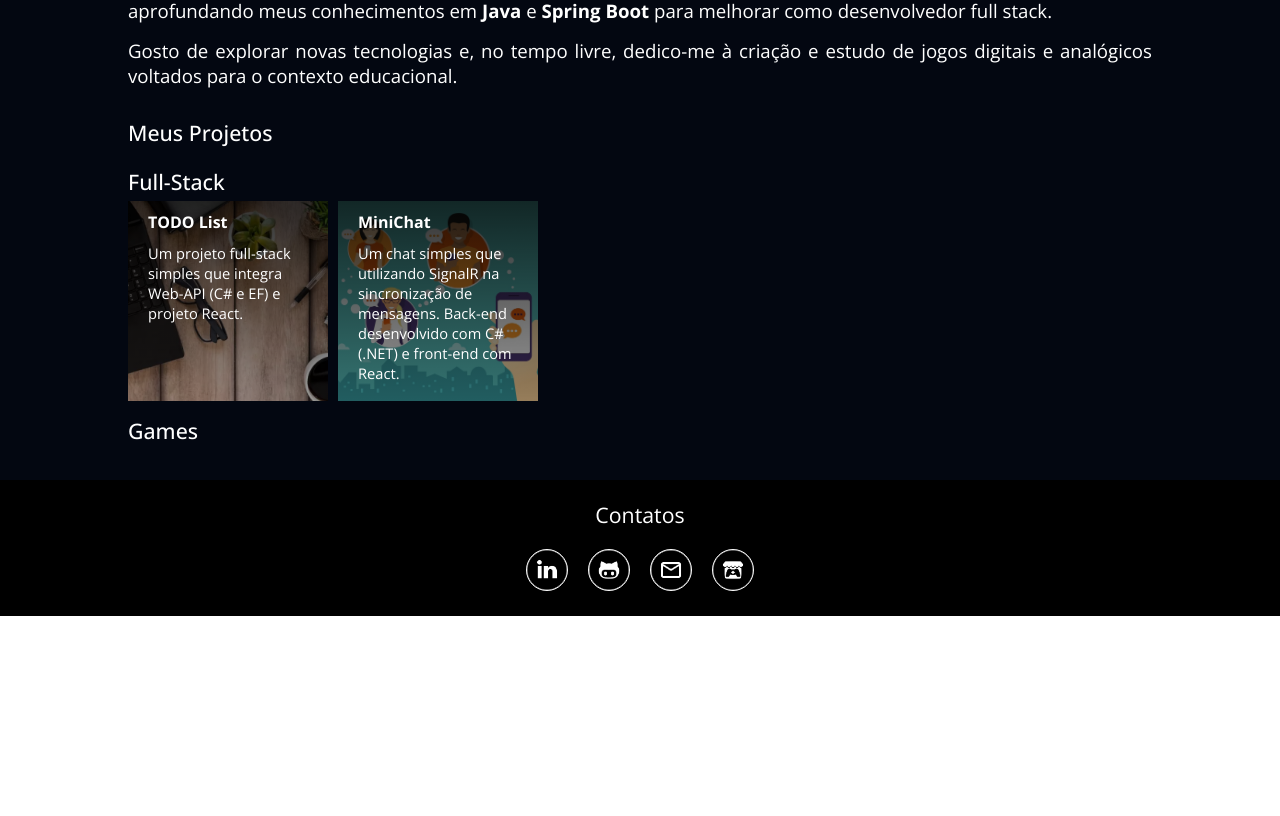
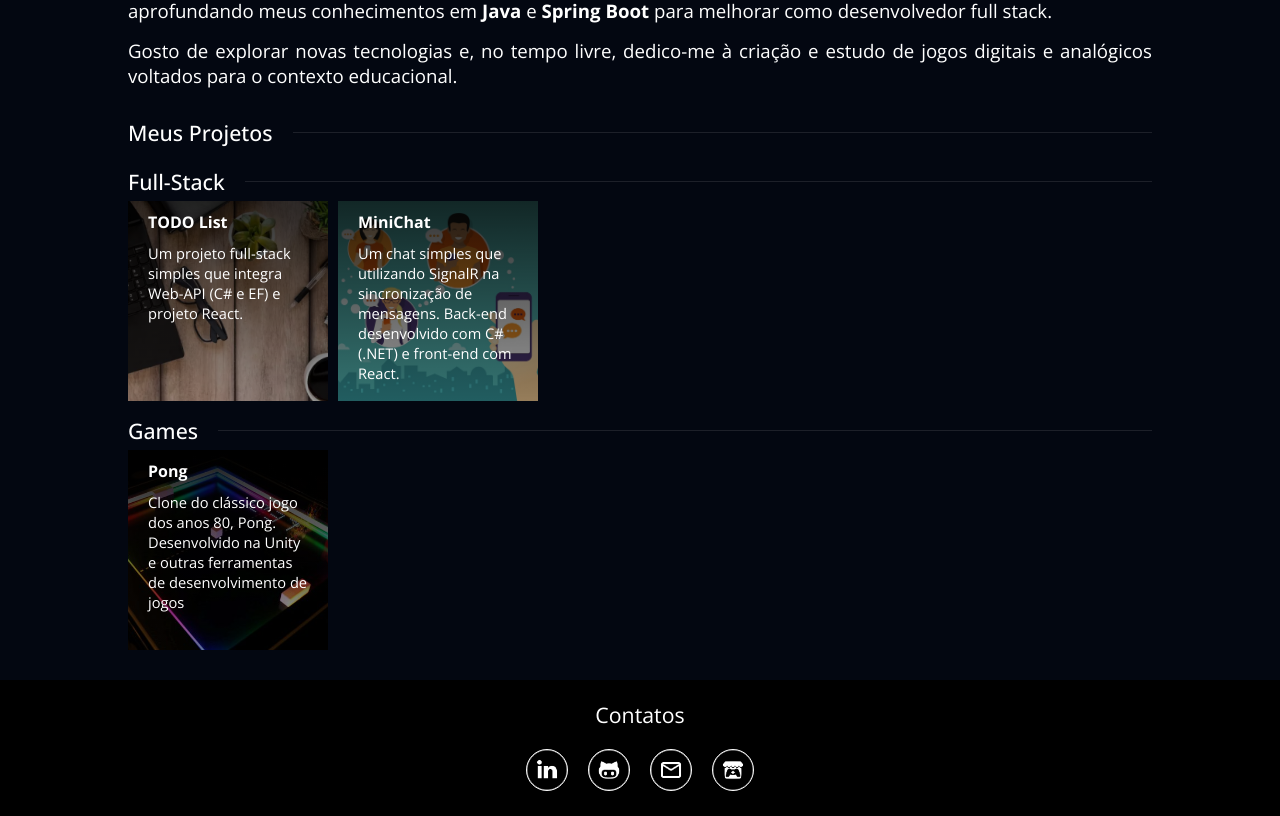
Before and after one commit to wesleysotnas64/meu-portfolio-dev, a React (Vite) app: page / in a window 1280 px wide. Shown: the part 682-1498 px from the top of the page. Before the commit the page ends 1298 px from the top, so only its background shows below. Built offline with nearby package versions, Linux system fonts and the light colour scheme.

Commit message:
feat: Add a gridGames to attach Games;

```diff
--- /dev/null
+++ b/src/components/projectGridGames/ProjectGridGames.jsx
@@ -0,0 +1,19 @@
+import ProjectCard from "../projectCard/ProjectCard";
+import { GridContainer } from "./ProjectGridGames.style";
+import pongImage from "../../assets/img/pong.jpg";
+
+function ProjectGridGames() {
+    return (
+        <GridContainer>
+            <ProjectCard
+                title="Pong"
+                description="Clone do clássico jogo dos anos 80, Pong. Desenvolvido na Unity e outras ferramentas de desenvolvimento de jogos"
+                backgroundImage={pongImage}
+                projectLink="https://wesleysotnas64.itch.io/pong-clone-portfolio"
+            />
+
+        </GridContainer>
+    );
+}
+
+export default ProjectGridGames;
--- /dev/null
+++ b/src/components/projectGridGames/ProjectGridGames.style.js
@@ -0,0 +1,15 @@
+import styled from "styled-components";
+
+export const GridContainer = styled.div`
+    display: grid;
+    justify-items: center;
+
+    grid-template-columns: repeat(
+        auto-fit,
+        minmax(200px, 200px)
+    );
+    gap: 10px;
+
+    width: 80%;
+    margin: 0 auto;
+`;
--- a/src/components/sectionTitle/SectionTitle.jsx
+++ b/src/components/sectionTitle/SectionTitle.jsx
@@ -3,7 +3,7 @@ import { MainDiv, Title } from "./SectionTitle.style";
 function SectionTitle({title}) {
     return(
         <MainDiv>
-            <Title>{title}</Title>
+            <Title>{title}</Title> <div id="div-detail"></div>
         </MainDiv>
 
     )
--- a/src/components/sectionTitle/SectionTitle.style.js
+++ b/src/components/sectionTitle/SectionTitle.style.js
@@ -3,11 +3,21 @@ import styled from "styled-components";
 export const MainDiv = styled.div`
     width: 80%;
     margin: 15px 0px 5px 0px;
+    display: flex;
+    align-items: center;
+    gap: 20px;
+
+    #div-detail{
+        background:rgba(255, 255, 255, 0.1);
+        display: flex;
+        flex-grow: 1;
+        height: 1px;
+    }
 `;
 
 export const Title = styled.h2`
     font-family: "Open Sans", sans-serif;
     font-weight: 500;
     font-size: 16pt;
-    color: #ffffff;
+    color:#ffffff;
 `;
--- a/src/pages/landscapeLayout/LandscapeLayout.jsx
+++ b/src/pages/landscapeLayout/LandscapeLayout.jsx
@@ -4,6 +4,7 @@ import AboutMe from "../../components/aboutMe/AboutMe";
 import ProfileInfo from "../../components/profileInfo/ProfileInfo";
 import SectionTitle from "../../components/sectionTitle/SectionTitle";
 import ProjectGridFullStack from "../../components/projectGridFullStack/ProjectGridFullStack";
+import ProjectGridGames from "../../components/projectGridGames/ProjectGridGames";
 
 import profileImage from "../../assets/img/profile.png"
 
@@ -30,7 +31,8 @@ function LandscapeLayout() {
                 <SectionTitle title="Full-Stack"/>
                 <ProjectGridFullStack />
 
-                <SectionTitle title="Games"/>
+                <SectionTitle title="Games" />
+                <ProjectGridGames />
 
                 <FooterPage />
 
--- a/src/pages/portraitLayout/PortraitLayout.jsx
+++ b/src/pages/portraitLayout/PortraitLayout.jsx
@@ -3,14 +3,13 @@ import HeaderPage from "../../components/header/HeaderPage";
 import FooterPage from "../../components/footer/FooterPage";
 import AboutMe from "../../components/aboutMe/AboutMe";
 import ProfileInfo from "../../components/profileInfo/ProfileInfo";
-import ProjectCard from "../../components/projectCard/ProjectCard";
 import SectionTitle from "../../components/sectionTitle/SectionTitle";
 import ProjectGridFullStack from "../../components/projectGridFullStack/ProjectGridFullStack";
 
 import profileImage from "../../assets/img/profile.png"
-import deskImage from "../../assets/img/desk.jpg"
 
 import { PageContainer, ProfileBackground, ProfileImage } from "./PortraitLayout.style";
+import ProjectGridGames from "../../components/projectGridGames/ProjectGridGames";
 
 function PortraitLayout() {
     return(
@@ -34,6 +33,9 @@ function PortraitLayout() {
                 <SectionTitle title="Full-Stack"/>
                 <ProjectGridFullStack />
 
+                <SectionTitle title="Games" />
+                <ProjectGridGames />
+
                 <FooterPage />
 
             </PageContainer>
```
Also changed, not shown: src/assets/img/pong.jpg (added).
